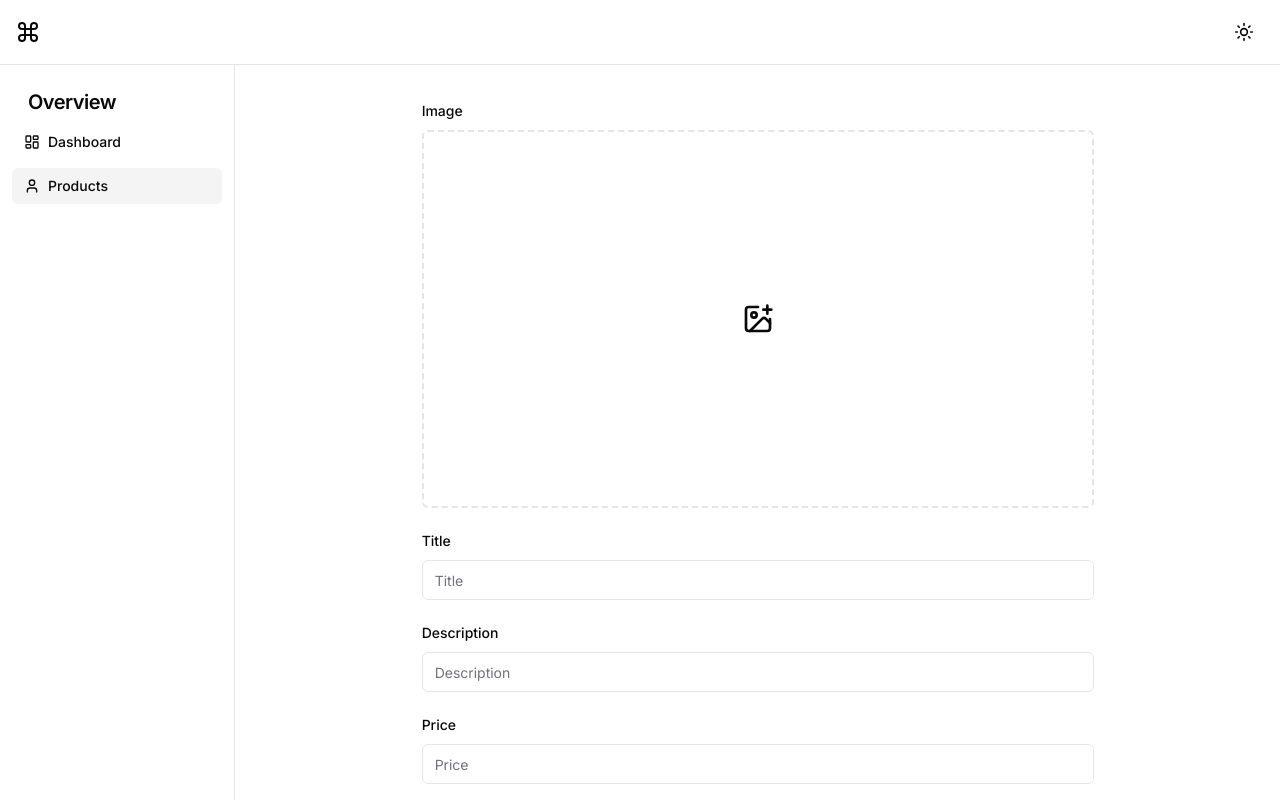
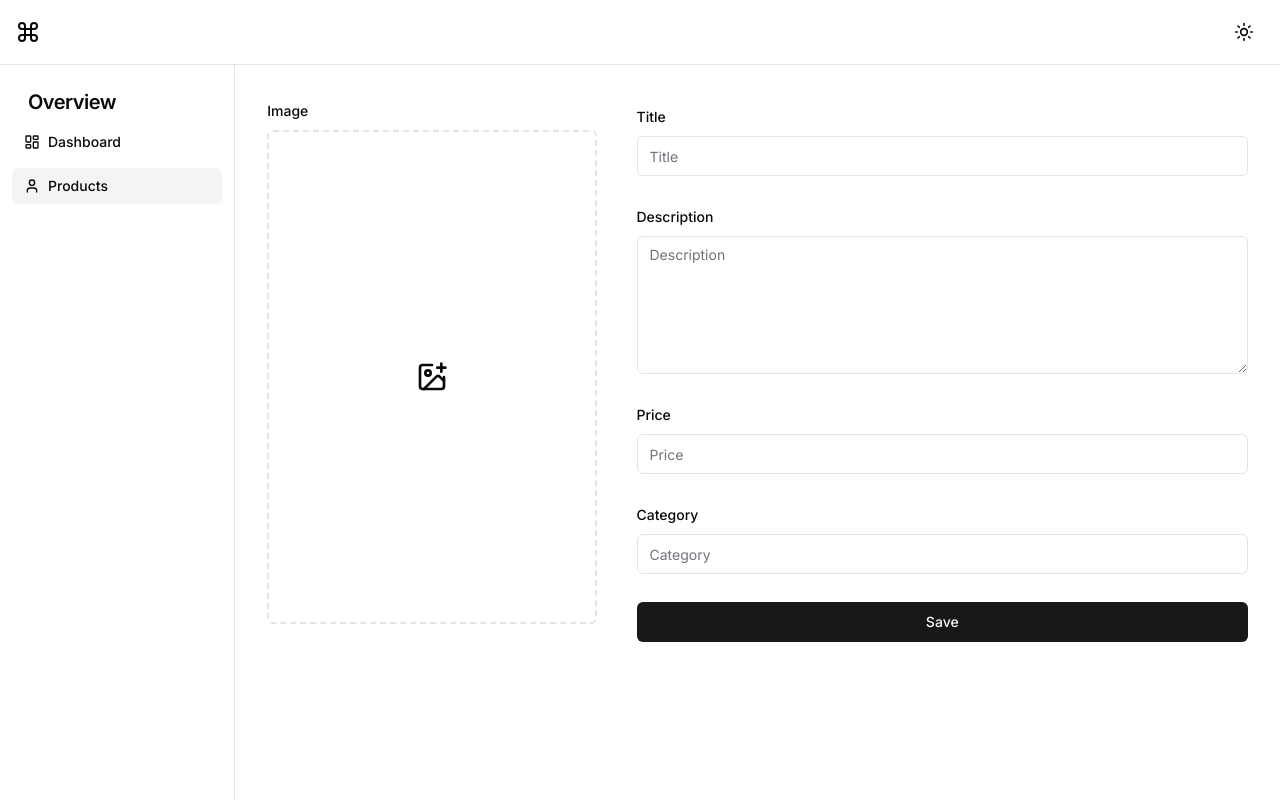
Before and after one commit to itsajaygaur/ecommerce, a Next.js app: page /admin/products/new in a window 1280 px wide. Built offline with nearby package versions, Linux system fonts and the light colour scheme.

Commit message:
admin product-form  ui changes

```diff
--- a/app/(admin)/admin/_components/AddProductForm.tsx
+++ b/app/(admin)/admin/_components/AddProductForm.tsx
@@ -20,6 +20,7 @@ import { Loader2, ImagePlus } from "lucide-react"
 import { useEffect } from "react"
 import Image from "next/image"
 import { useRouter } from "next/navigation"
+import { Textarea } from "@/components/ui/textarea"
 
 export default function AddProductForm({product}: {product?: Product | null } ){
 
@@ -80,7 +81,9 @@ export default function AddProductForm({product}: {product?: Product | null } ){
     return (
         <Form {...form} >
 
-        <form onSubmit={form.handleSubmit(submitProduct)} className="flex flex-col gap-5" >
+        <form onSubmit={form.handleSubmit(submitProduct)} className="flex flex-col md:flex-row gap-5 lg:gap-10" >
+
+        <div className="basis-[35%]" >
 
         <FormField
                 control={form.control}
@@ -92,11 +95,11 @@ export default function AddProductForm({product}: {product?: Product | null } ){
                          <p className="mb-3" > Image </p>
                         {
                             ((!productImage || !productImage.length) && !product?.image) ?
-                            <div className="flex items-center justify-center w-full aspect-video border-2 border-dashed rounded-md" >
+                            <div className="flex items-center justify-center w-full aspect-[375/563] border-2 border-dashed rounded-md" >
                                 <ImagePlus size={32} />
                             </div>
                             :
-                            <Image className="object-cover w-full aspect-video rounded-md" src={ (productImage && productImage.length && URL.createObjectURL(productImage[0])) || (product?.image && `https://kzboeyfgixrlsgzaanot.supabase.co/storage/v1/object/public/ecommerce/${product?.image}`)} width={288} height={288} alt="product image" />
+                            <Image className="object-cover w-full aspect-[375/563] rounded-md" src={ (productImage && productImage.length && URL.createObjectURL(productImage[0])) || (product?.image && `https://kzboeyfgixrlsgzaanot.supabase.co/storage/v1/object/public/ecommerce/${product?.image}`)} width={375} height={563} alt="product image" />
 
                         }
 
@@ -109,6 +112,10 @@ export default function AddProductForm({product}: {product?: Product | null } ){
                     </FormItem>
                 ) }
             />
+        </div>
+
+
+        <div className="basis-[65%] flex flex-col gap-5 lg:gap-7" >
 
 
             <FormField
@@ -131,7 +138,7 @@ export default function AddProductForm({product}: {product?: Product | null } ){
                     <FormItem>
                         <FormLabel>Description</FormLabel>
                         <FormControl>
-                            <Input placeholder="Description" {...field} />
+                            <Textarea rows={6} placeholder="Description" {...field} />
                         </FormControl>
                         <FormMessage />
                     </FormItem>
@@ -176,6 +183,8 @@ export default function AddProductForm({product}: {product?: Product | null } ){
                 "Save"
                 }
             </Button>
+        </div>
+
         </form>
     </Form>
     )
--- a/app/(admin)/admin/products/[id]/edit/page.tsx
+++ b/app/(admin)/admin/products/[id]/edit/page.tsx
@@ -7,7 +7,7 @@ export default async function ProductEdit({params: {id}}: {params: {id: string}}
 
     const product = await db.select().from(products).where(eq(products.id, Number(id)))
 
-    return <div className="max-w-2xl mx-auto py-10" >
+    return <div className="max-w-5xl mx-auto py-10" >
         <AddProductForm product={product[0]} />
     </div>
 }
--- a/app/(admin)/admin/products/new/page.tsx
+++ b/app/(admin)/admin/products/new/page.tsx
@@ -1,7 +1,7 @@
 import AddProductForm from "../../_components/AddProductForm";
 
 export default function NewProductPage(){
-    return <div className="max-w-2xl mx-auto py-10" >
+    return <div className="max-w-5xl mx-auto py-10" >
         <AddProductForm />
     </div>
 }
--- a/components/Cart.tsx
+++ b/components/Cart.tsx
@@ -15,6 +15,7 @@ import Image from "next/image";
 import { useCart } from "@/hooks/use-cart";
 import { useCartSlide } from "@/hooks/use-cart";
 import { generateImageUrl } from "@/lib/utils";
+import { ScrollArea } from "./ui/scroll-area";
 
 export default function Cart() {
   // const response = await fetch('https://fakestoreapi.com/products')
@@ -31,21 +32,23 @@ export default function Cart() {
           <ShoppingCart size={20} />
           {
             items.length > 0 &&
-            <span className="absolute -top-2 -right-2 bg-red-600/35 rounded-full size-5" >{items.length}</span>
+            <span className="text-sm absolute -top-2 -right-2 bg-red-600/35 rounded-full size-5" >{items.length}</span>
           }
         </Button>
       </SheetTrigger>
       <SheetContent className="flex flex-col justify-between">
-        <div>
+        {/* <div > */}
           <SheetHeader>
             <SheetTitle>My cart</SheetTitle>
           </SheetHeader>
+
+<ScrollArea className="overflow-y-auto h-full" >
 
           {items.length > 0 ? (
             items.map((item) => (
               <div
                 key={item.id}
-                className="mt-10 flex gap-2 border-b-2 pb-2"
+                className="mt-8 first:mt-5 flex gap-2 border-b-2 pb-3"
               >
                 {/* <Image className="aspect-square w-fit object-contain" src={product.image} width={60} height={60} alt={product.name} /> */}
 
@@ -115,7 +118,9 @@ export default function Cart() {
               <p>Your cart is empty</p>
             </div>
           )}
-        </div>
+</ScrollArea>
+
+        {/* </div> */}
 
         <SheetFooter>
           <div className="flex-grow flex gap-4 justify-between">
--- /dev/null
+++ b/components/ui/textarea.tsx
@@ -0,0 +1,24 @@
+import * as React from "react"
+
+import { cn } from "@/lib/utils"
+
+export interface TextareaProps
+  extends React.TextareaHTMLAttributes<HTMLTextAreaElement> {}
+
+const Textarea = React.forwardRef<HTMLTextAreaElement, TextareaProps>(
+  ({ className, ...props }, ref) => {
+    return (
+      <textarea
+        className={cn(
+          "flex min-h-[80px] w-full rounded-md border border-zinc-200 bg-white px-3 py-2 text-sm ring-offset-white placeholder:text-zinc-500 focus-visible:outline-none focus-visible:ring-2 focus-visible:ring-zinc-950 focus-visible:ring-offset-2 disabled:cursor-not-allowed disabled:opacity-50 dark:border-zinc-800 dark:bg-zinc-950 dark:ring-offset-zinc-950 dark:placeholder:text-zinc-400 dark:focus-visible:ring-zinc-300",
+          className
+        )}
+        ref={ref}
+        {...props}
+      />
+    )
+  }
+)
+Textarea.displayName = "Textarea"
+
+export { Textarea }
```
